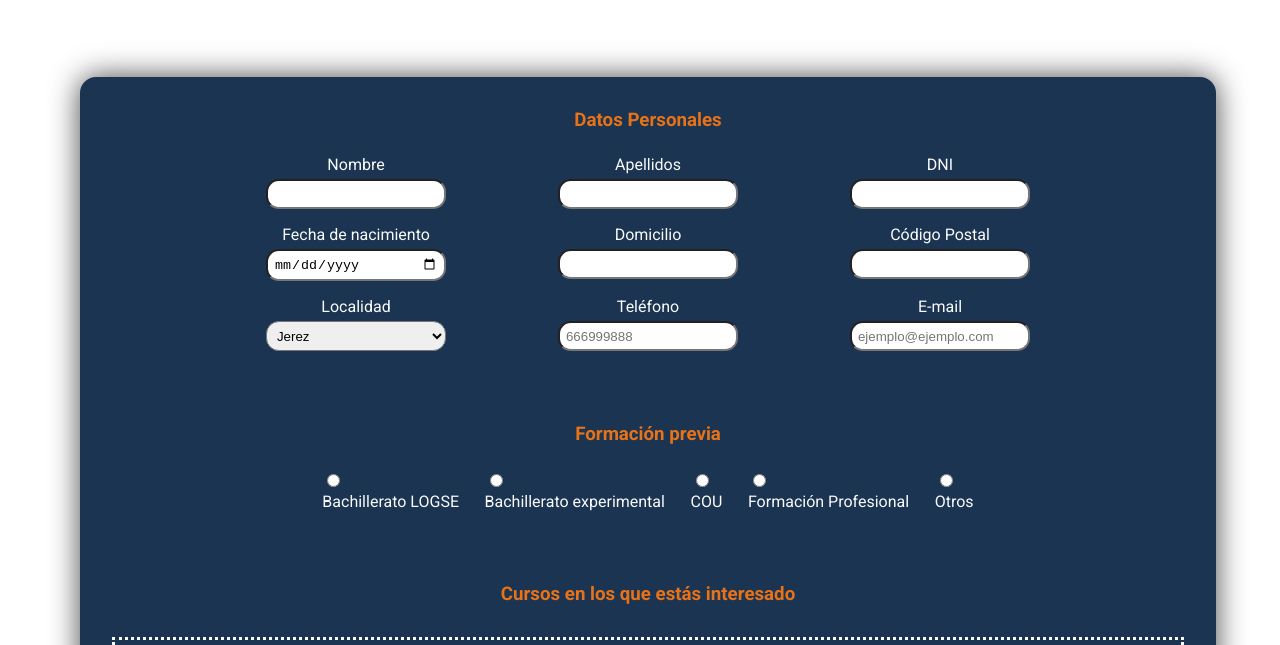
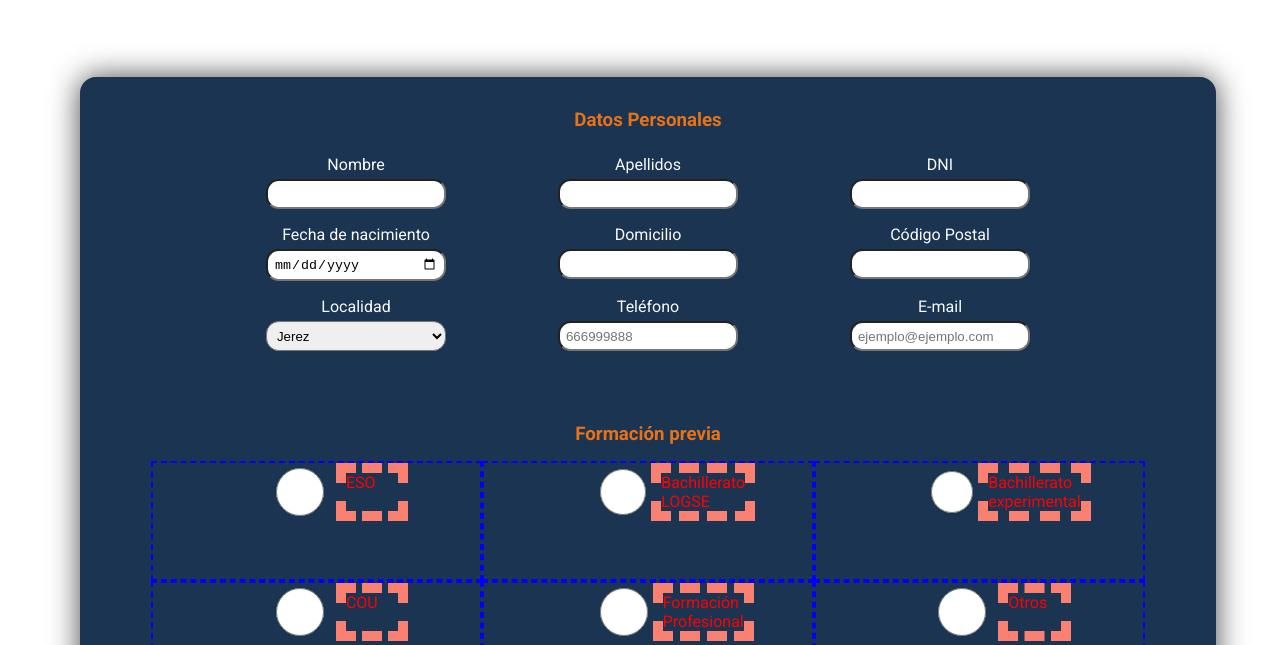
Before and after one commit to JoseAsantoss/LMactividad1, a plain HTML site: page content/formCursos.html in a window 1280 px wide. Shown: the part 301-946 px from the top of the page. Drawn offline with Linux system fonts and the light colour scheme.

Commit message:
intentando colocar los input de formación previa en dos filas y seis columnas sin espacio entre el input y el label, pero no lo consigo. Una mano please

```diff
--- a/content/formCursos.html
+++ b/content/formCursos.html
@@ -91,24 +91,28 @@
 
             <section id="formacion-previa">
                 <h3>Formación previa</h3>
-                <article>
-                    <div>
+                <article class="formacion-grid">
+                    <div class="posicion">
+                        <input type="radio" id="bat-logse" name="formacion-previa" value="eso">
+                        <label for="bat-logse">ESO</label>
+                    </div>
+                    <div class="posicion">
                         <input type="radio" id="bat-logse" name="formacion-previa" value="bat-logse">
                         <label for="bat-logse">Bachillerato LOGSE</label>
                     </div>
-                    <div>
+                    <div class="posicion">
                         <input type="radio" id="bat-exper" name="formacion-previa" value="bat-exper">
                         <label for="bat-exper">Bachillerato experimental</label>
                     </div>
-                    <div>
+                    <div class="posicion">
                         <input type="radio" id="cou" name="formacion-previa" value="cou">
                         <label for="cou">COU</label>
                     </div>
-                    <div>
+                    <div class="posicion">
                         <input type="radio" id="fp" name="formacion-previa" value="fp">
                         <label for="fp">Formación Profesional</label>
                     </div>
-                    <div id="otraFormacion">
+                    <div class="posicion" id="otraFormacion">
                         <input type="radio" id="formacOtros" name="formacion-previa" value="otros" onclick="">
                         <label for="otros">Otros</label>
                     </div>
--- a/styles/style.css
+++ b/styles/style.css
@@ -1188,11 +1188,33 @@ button.boton:hover {
 
 }
 
-#formacion-previa div,
+
 #cursos-interesado div,
 #modalidad div {
     margin: .5rem .8rem;
 }
+
+article.formacion-grid div{
+    display: grid;
+    grid-template-columns: repeat(3, 1fr);
+    grid-template-rows: repeat(2, 1fr);
+    align-content:space-between;
+    width: 30%;
+    border: 2px dashed blue;
+
+}
+/* HELP*/
+div.posicion {
+    padding-left: 10%;
+
+}
+
+.posicion > label  {
+    color: red !important;
+    border: 10px dashed salmon !important;
+
+}
+/* FIN HELP*/
 
 #proteccion-datos a {
     text-decoration: none;
```
